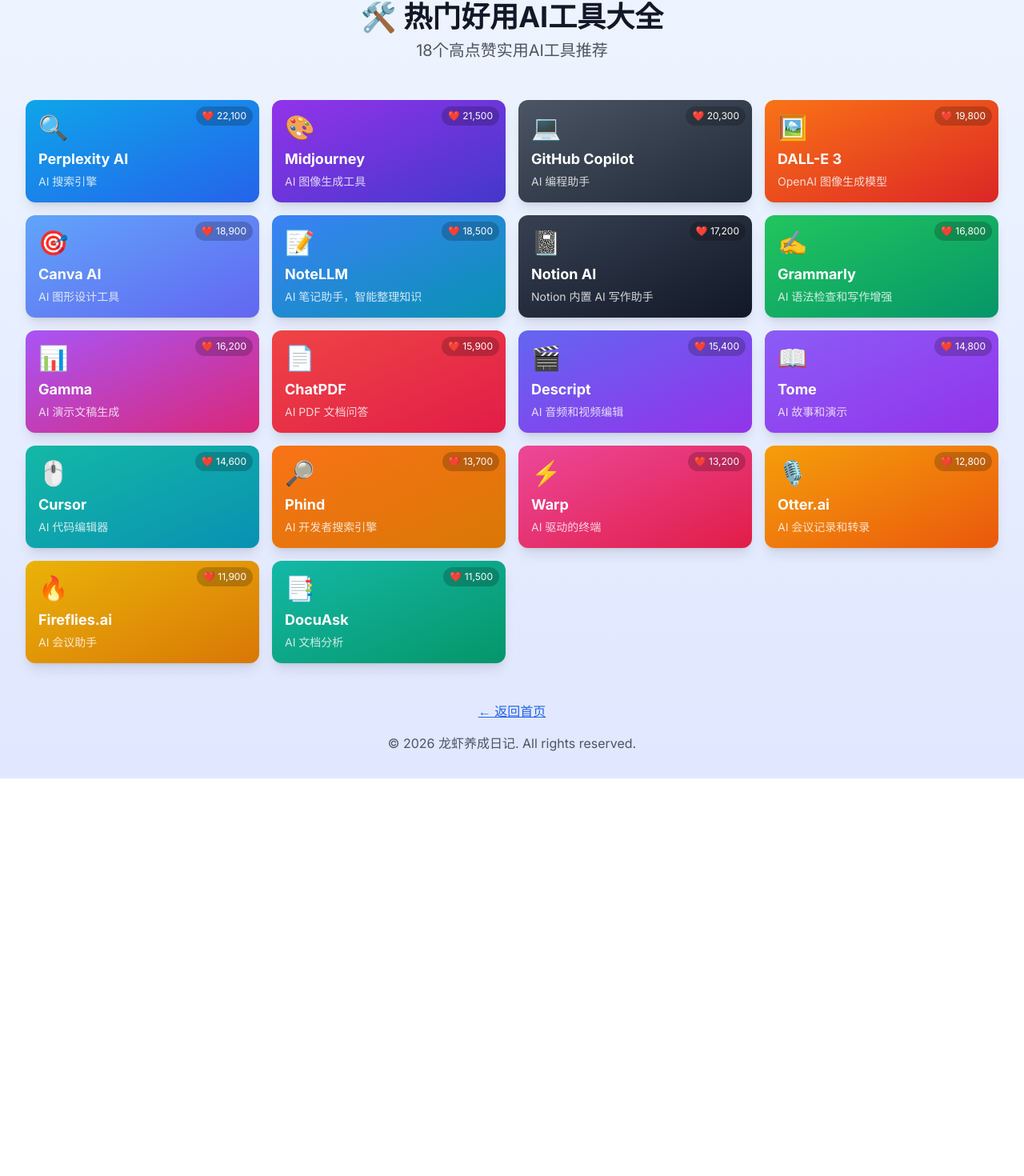
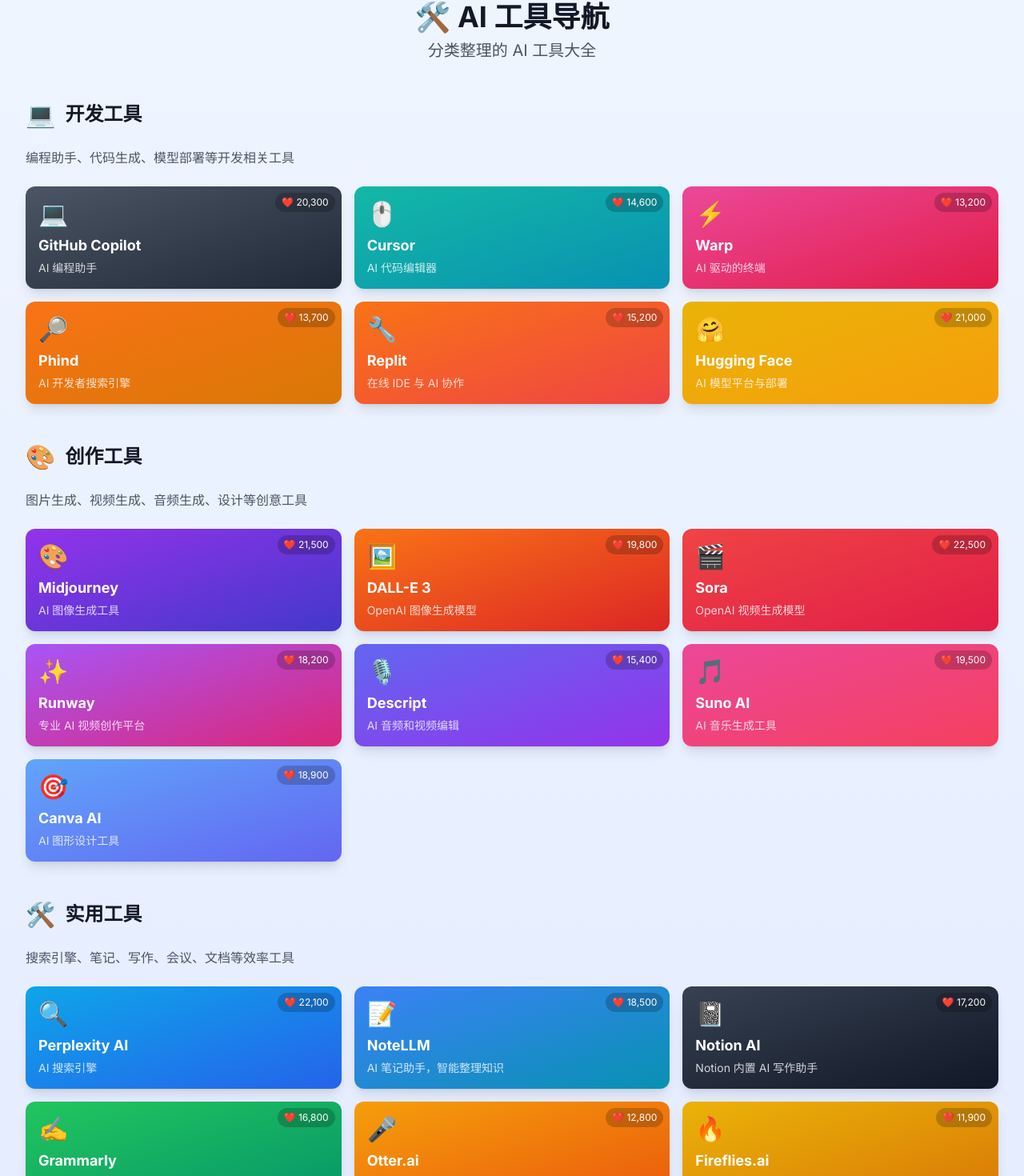
Before and after one commit to huaijw111hz/lobster-diary, a Next.js app: page /ai-tools in a window 1280 px wide. Shown: the part 135-1605 px from the top of the page at 80% size. Before the commit the page ends 1108 px from the top, so only its background shows below. Built offline with nearby package versions, Linux system fonts and the light colour scheme.

Commit message:
优化：AI工具导航分类体系

```diff
--- a/src/app/ai-tools/page.tsx
+++ b/src/app/ai-tools/page.tsx
@@ -1,154 +1,51 @@
 import Link from "next/link"
 
-const aiTools = [
-  {
-    name: "NoteLLM",
-    description: "AI 笔记助手，智能整理知识",
-    url: "https://notellm.com",
-    likes: 18500,
-    color: "from-blue-500 to-cyan-600",
-    icon: "📝",
-  },
-  {
-    name: "Notion AI",
-    description: "Notion 内置 AI 写作助手",
-    url: "https://www.notion.so/product/ai",
-    likes: 17200,
-    color: "from-gray-700 to-gray-900",
-    icon: "📓",
-  },
-  {
-    name: "Grammarly",
-    description: "AI 语法检查和写作增强",
-    url: "https://www.grammarly.com",
-    likes: 16800,
-    color: "from-green-500 to-emerald-600",
-    icon: "✍️",
-  },
-  {
-    name: "Midjourney",
-    description: "AI 图像生成工具",
-    url: "https://www.midjourney.com",
-    likes: 21500,
-    color: "from-purple-600 to-indigo-700",
-    icon: "🎨",
-  },
-  {
-    name: "DALL-E 3",
-    description: "OpenAI 图像生成模型",
-    url: "https://openai.com/dall-e-3",
-    likes: 19800,
-    color: "from-orange-500 to-red-600",
-    icon: "🖼️",
-  },
-  {
-    name: "GitHub Copilot",
-    description: "AI 编程助手",
-    url: "https://github.com/copilot",
-    likes: 20300,
-    color: "from-gray-600 to-gray-800",
-    icon: "💻",
-  },
-  {
-    name: "Cursor",
-    description: "AI 代码编辑器",
-    url: "https://cursor.so",
-    likes: 14600,
-    color: "from-teal-500 to-cyan-600",
-    icon: "🖱️",
-  },
-  {
-    name: "Warp",
-    description: "AI 驱动的终端",
-    url: "https://www.warp.dev",
-    likes: 13200,
-    color: "from-pink-500 to-rose-600",
-    icon: "⚡",
-  },
-  {
-    name: "Otter.ai",
-    description: "AI 会议记录和转录",
-    url: "https://otter.ai",
-    likes: 12800,
-    color: "from-amber-500 to-orange-600",
-    icon: "🎙️",
-  },
-  {
-    name: "Fireflies.ai",
-    description: "AI 会议助手",
-    url: "https://fireflies.ai",
-    likes: 11900,
-    color: "from-yellow-500 to-amber-600",
-    icon: "🔥",
-  },
-  {
-    name: "Descript",
-    description: "AI 音频和视频编辑",
-    url: "https://www.descript.com",
-    likes: 15400,
-    color: "from-indigo-500 to-purple-600",
-    icon: "🎬",
-  },
-  {
-    name: "Canva AI",
-    description: "AI 图形设计工具",
-    url: "https://www.canva.com/ai",
-    likes: 18900,
-    color: "from-blue-400 to-indigo-500",
-    icon: "🎯",
-  },
-  {
-    name: "Gamma",
-    description: "AI 演示文稿生成",
-    url: "https://gamma.app",
-    likes: 16200,
-    color: "from-purple-500 to-pink-600",
-    icon: "📊",
-  },
-  {
-    name: "Tome",
-    description: "AI 故事和演示",
-    url: "https://tome.app",
-    likes: 14800,
-    color: "from-violet-500 to-purple-600",
-    icon: "📖",
-  },
-  {
-    name: "Perplexity AI",
-    description: "AI 搜索引擎",
-    url: "https://www.perplexity.ai",
-    likes: 22100,
-    color: "from-sky-500 to-blue-600",
-    icon: "🔍",
-  },
-  {
-    name: "Phind",
-    description: "AI 开发者搜索引擎",
-    url: "https://www.phind.com",
-    likes: 13700,
-    color: "from-orange-500 to-amber-600",
-    icon: "🔎",
-  },
-  {
-    name: "ChatPDF",
-    description: "AI PDF 文档问答",
-    url: "https://www.chatpdf.com",
-    likes: 15900,
-    color: "from-red-500 to-rose-600",
-    icon: "📄",
-  },
-  {
-    name: "DocuAsk",
-    description: "AI 文档分析",
-    url: "https://docuask.com",
-    likes: 11500,
-    color: "from-teal-500 to-emerald-600",
-    icon: "📑",
-  },
+// 开发工具
+const devTools = [
+  { name: "GitHub Copilot", description: "AI 编程助手", url: "https://github.com/copilot", likes: 20300, color: "from-gray-600 to-gray-800", icon: "💻" },
+  { name: "Cursor", description: "AI 代码编辑器", url: "https://cursor.so", likes: 14600, color: "from-teal-500 to-cyan-600", icon: "🖱️" },
+  { name: "Warp", description: "AI 驱动的终端", url: "https://www.warp.dev", likes: 13200, color: "from-pink-500 to-rose-600", icon: "⚡" },
+  { name: "Phind", description: "AI 开发者搜索引擎", url: "https://www.phind.com", likes: 13700, color: "from-orange-500 to-amber-600", icon: "🔎" },
+  { name: "Replit", description: "在线 IDE 与 AI 协作", url: "https://replit.com", likes: 15200, color: "from-orange-500 to-red-500", icon: "🔧" },
+  { name: "Hugging Face", description: "AI 模型平台与部署", url: "https://huggingface.co", likes: 21000, color: "from-yellow-500 to-amber-500", icon: "🤗" },
 ]
 
-// 按点赞量排序
-const sortedTools = [...aiTools].sort((a, b) => b.likes - a.likes)
+// 创作工具
+const creativeTools = [
+  { name: "Midjourney", description: "AI 图像生成工具", url: "https://www.midjourney.com", likes: 21500, color: "from-purple-600 to-indigo-700", icon: "🎨" },
+  { name: "DALL-E 3", description: "OpenAI 图像生成模型", url: "https://openai.com/dall-e-3", likes: 19800, color: "from-orange-500 to-red-600", icon: "🖼️" },
+  { name: "Sora", description: "OpenAI 视频生成模型", url: "https://openai.com/sora", likes: 22500, color: "from-red-500 to-rose-600", icon: "🎬" },
+  { name: "Runway", description: "专业 AI 视频创作平台", url: "https://runwayml.com", likes: 18200, color: "from-purple-500 to-pink-600", icon: "✨" },
+  { name: "Descript", description: "AI 音频和视频编辑", url: "https://www.descript.com", likes: 15400, color: "from-indigo-500 to-purple-600", icon: "🎙️" },
+  { name: "Suno AI", description: "AI 音乐生成工具", url: "https://suno.ai", likes: 19500, color: "from-pink-500 to-rose-500", icon: "🎵" },
+  { name: "Canva AI", description: "AI 图形设计工具", url: "https://www.canva.com/ai", likes: 18900, color: "from-blue-400 to-indigo-500", icon: "🎯" },
+]
+
+// 实用工具
+const utilityTools = [
+  { name: "Perplexity AI", description: "AI 搜索引擎", url: "https://www.perplexity.ai", likes: 22100, color: "from-sky-500 to-blue-600", icon: "🔍" },
+  { name: "NoteLLM", description: "AI 笔记助手，智能整理知识", url: "https://notellm.com", likes: 18500, color: "from-blue-500 to-cyan-600", icon: "📝" },
+  { name: "Notion AI", description: "Notion 内置 AI 写作助手", url: "https://www.notion.so/product/ai", likes: 17200, color: "from-gray-700 to-gray-900", icon: "📓" },
+  { name: "Grammarly", description: "AI 语法检查和写作增强", url: "https://www.grammarly.com", likes: 16800, color: "from-green-500 to-emerald-600", icon: "✍️" },
+  { name: "Otter.ai", description: "AI 会议记录和转录", url: "https://otter.ai", likes: 12800, color: "from-amber-500 to-orange-600", icon: "🎤" },
+  { name: "Fireflies.ai", description: "AI 会议助手", url: "https://fireflies.ai", likes: 11900, color: "from-yellow-500 to-amber-600", icon: "🔥" },
+  { name: "Gamma", description: "AI 演示文稿生成", url: "https://gamma.app", likes: 16200, color: "from-purple-500 to-pink-600", icon: "📊" },
+  { name: "Tome", description: "AI 故事和演示", url: "https://tome.app", likes: 14800, color: "from-violet-500 to-purple-600", icon: "📖" },
+  { name: "ChatPDF", description: "AI PDF 文档问答", url: "https://www.chatpdf.com", likes: 15900, color: "from-red-500 to-rose-600", icon: "📄" },
+  { name: "DocuAsk", description: "AI 文档分析", url: "https://docuask.com", likes: 11500, color: "from-teal-500 to-emerald-600", icon: "📑" },
+]
+
+// 学习工具
+const learningTools = [
+  { name: "Coursera AI", description: "AI 课程与认证", url: "https://www.coursera.org", likes: 17500, color: "from-blue-600 to-blue-700", icon: "🎓" },
+  { name: "DeepLearning.AI", description: "吴恩达深度学习课程", url: "https://www.deeplearning.ai", likes: 20800, color: "from-green-500 to-teal-600", icon: "🧠" },
+  { name: "fast.ai", description: "实用深度学习课程", url: "https://course.fast.ai", likes: 14200, color: "from-orange-500 to-red-600", icon: "⚡" },
+  { name: "Kaggle Learn", description: "数据科学与机器学习", url: "https://www.kaggle.com/learn", likes: 16300, color: "from-cyan-500 to-blue-600", icon: "📊" },
+  { name: "Hugging Face Course", description: "NLP 与 Transformers 课程", url: "https://huggingface.co/learn", likes: 15700, color: "from-yellow-500 to-amber-500", icon: "🤗" },
+  { name: "Brilliant", description: "交互式数学与科学学习", url: "https://brilliant.org", likes: 13800, color: "from-purple-500 to-pink-600", icon: "💡" },
+  { name: "LangChain Docs", description: "LLM 应用开发指南", url: "https://python.langchain.com", likes: 12900, color: "from-green-600 to-emerald-600", icon: "🔗" },
+  { name: "Wolfram Alpha", description: "计算知识引擎", url: "https://www.wolframalpha.com", likes: 11800, color: "from-red-600 to-orange-600", icon: "🧮" },
+]
 
 export default function AIToolsPage() {
   return (
@@ -161,14 +58,88 @@
               <span className="text-4xl">🦞</span>
             </div>
           </Link>
-          <h1 className="text-4xl font-bold text-gray-900 mb-2">🛠️ 热门好用AI工具大全</h1>
-          <p className="text-xl text-gray-600">18个高点赞实用AI工具推荐</p>
+          <h1 className="text-4xl font-bold text-gray-900 mb-2">🛠️ AI 工具导航</h1>
+          <p className="text-xl text-gray-600">分类整理的 AI 工具大全</p>
         </header>
 
-        {/* 工具列表 */}
+        {/* 开发工具 */}
         <div className="mb-12">
-          <div className="grid grid-cols-1 md:grid-cols-2 lg:grid-cols-3 xl:grid-cols-4 gap-4">
-            {sortedTools.map((tool, index) => (
+          <h2 className="text-2xl font-bold text-gray-900 mb-6 flex items-center gap-3">
+            <span className="text-3xl">💻</span>
+            开发工具
+          </h2>
+          <p className="text-gray-600 mb-6">编程助手、代码生成、模型部署等开发相关工具</p>
+          <div className="grid grid-cols-1 md:grid-cols-2 lg:grid-cols-3 gap-4">
+            {devTools.map((tool, index) => (
+              <a key={index} href={tool.url} target="_blank" rel="noopener noreferrer" className="block">
+                <div className={`bg-gradient-to-br ${tool.color} rounded-xl p-4 shadow-lg hover:shadow-xl transition-all transform hover:-translate-y-1 h-full relative overflow-hidden`}>
+                  <div className="absolute top-2 right-2 bg-black/20 text-white text-xs px-2 py-1 rounded-full">
+                    ❤️ {tool.likes.toLocaleString()}
+                  </div>
+                  <div className="text-3xl mb-2">{tool.icon}</div>
+                  <h3 className="text-lg font-bold text-white mb-1">{tool.name}</h3>
+                  <p className="text-sm text-white/80">{tool.description}</p>
+                </div>
+              </a>
+            ))}
+          </div>
+        </div>
+
+        {/* 创作工具 */}
+        <div className="mb-12">
+          <h2 className="text-2xl font-bold text-gray-900 mb-6 flex items-center gap-3">
+            <span className="text-3xl">🎨</span>
+            创作工具
+          </h2>
+          <p className="text-gray-600 mb-6">图片生成、视频生成、音频生成、设计等创意工具</p>
+          <div className="grid grid-cols-1 md:grid-cols-2 lg:grid-cols-3 gap-4">
+            {creativeTools.map((tool, index) => (
+              <a key={index} href={tool.url} target="_blank" rel="noopener noreferrer" className="block">
+                <div className={`bg-gradient-to-br ${tool.color} rounded-xl p-4 shadow-lg hover:shadow-xl transition-all transform hover:-translate-y-1 h-full relative overflow-hidden`}>
+                  <div className="absolute top-2 right-2 bg-black/20 text-white text-xs px-2 py-1 rounded-full">
+                    ❤️ {tool.likes.toLocaleString()}
+                  </div>
+                  <div className="text-3xl mb-2">{tool.icon}</div>
+                  <h3 className="text-lg font-bold text-white mb-1">{tool.name}</h3>
+                  <p className="text-sm text-white/80">{tool.description}</p>
+                </div>
+              </a>
+            ))}
+          </div>
+        </div>
+
+        {/* 实用工具 */}
+        <div className="mb-12">
+          <h2 className="text-2xl font-bold text-gray-900 mb-6 flex items-center gap-3">
+            <span className="text-3xl">🛠️</span>
+            实用工具
+          </h2>
+          <p className="text-gray-600 mb-6">搜索引擎、笔记、写作、会议、文档等效率工具</p>
+          <div className="grid grid-cols-1 md:grid-cols-2 lg:grid-cols-3 gap-4">
+            {utilityTools.map((tool, index) => (
+              <a key={index} href={tool.url} target="_blank" rel="noopener noreferrer" className="block">
+                <div className={`bg-gradient-to-br ${tool.color} rounded-xl p-4 shadow-lg hover:shadow-xl transition-all transform hover:-translate-y-1 h-full relative overflow-hidden`}>
+                  <div className="absolute top-2 right-2 bg-black/20 text-white text-xs px-2 py-1 rounded-full">
+                    ❤️ {tool.likes.toLocaleString()}
+                  </div>
+                  <div className="text-3xl mb-2">{tool.icon}</div>
+                  <h3 className="text-lg font-bold text-white mb-1">{tool.name}</h3>
+                  <p className="text-sm text-white/80">{tool.description}</p>
+                </div>
+              </a>
+            ))}
+          </div>
+        </div>
+
+        {/* 学习工具 */}
+        <div className="mb-12">
+          <h2 className="text-2xl font-bold text-gray-900 mb-6 flex items-center gap-3">
+            <span className="text-3xl">📚</span>
+            学习工具
+          </h2>
+          <p className="text-gray-600 mb-6">AI 教育、技能培训、在线课程、知识图谱等学习资源</p>
+          <div className="grid grid-cols-1 md:grid-cols-2 lg:grid-cols-3 gap-4">
+            {learningTools.map((tool, index) => (
               <a key={index} href={tool.url} target="_blank" rel="noopener noreferrer" className="block">
                 <div className={`bg-gradient-to-br ${tool.color} rounded-xl p-4 shadow-lg hover:shadow-xl transition-all transform hover:-translate-y-1 h-full relative overflow-hidden`}>
                   <div className="absolute top-2 right-2 bg-black/20 text-white text-xs px-2 py-1 rounded-full">
```
